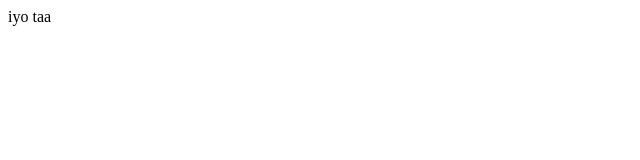
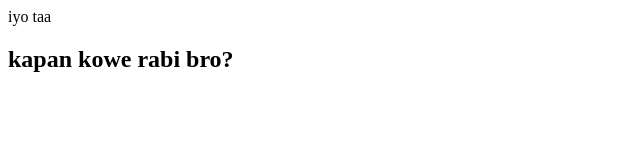
Before and after one commit to mochkusuma/my-repo-from-remote, a plain HTML site: page index.html in a window 1280 px wide. Shown: the whole page, without its empty margins (0-640 px from the left). Drawn offline with Linux system fonts and the light colour scheme.

Commit message:
try again, for the third time

```diff
--- a/index.html
+++ b/index.html
@@ -7,5 +7,6 @@
 </head>
 <body>
     iyo taa
+    <h2>kapan kowe rabi bro?</h2>
 </body>
 </html>
```
